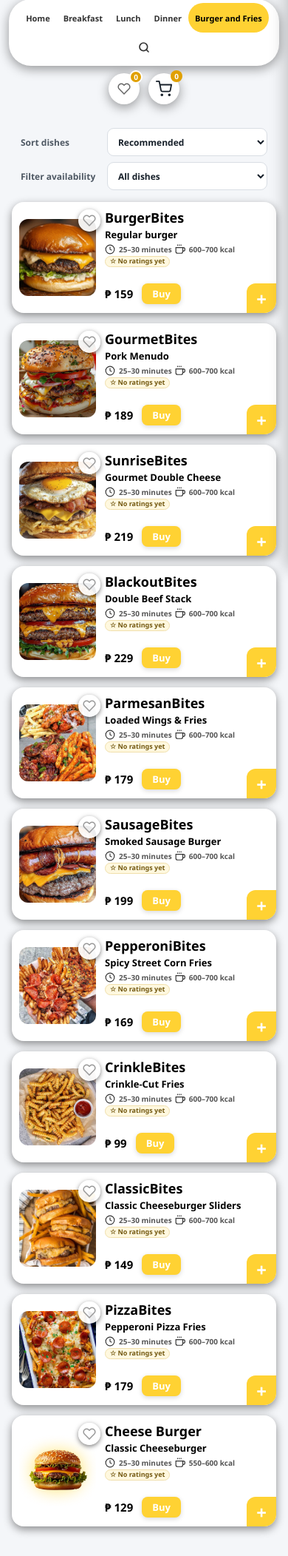
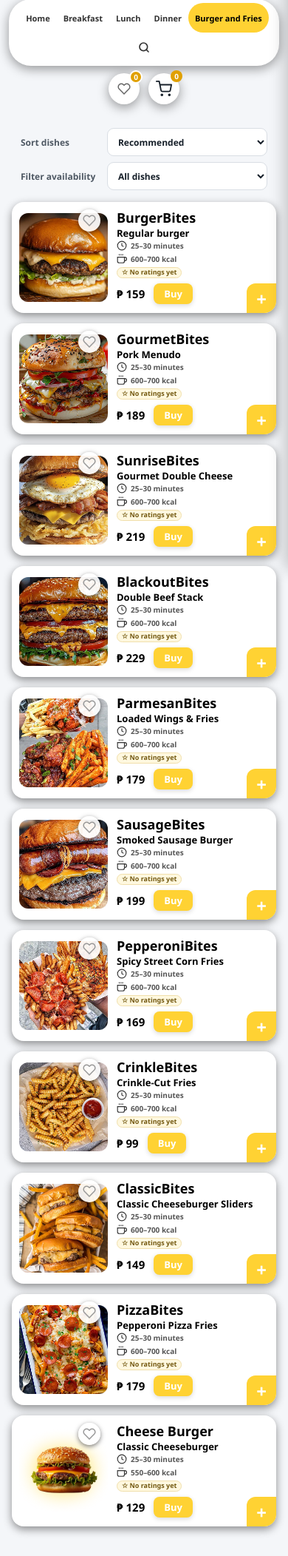
Before and after one commit to anthonycombalicer66-maker/BiteRushWithBackend, a PHP site: page /BiteRushFoodMenuPages/BiteRushBGandFR/index.html in a window 390 px wide. Shown: the part 75-2178 px from the top of the page at 74% size. Run offline with PHP 8.4, Linux system fonts and the light colour scheme; data that the repository does not hold is empty.

Commit message:
Stack food card details with even spacing
Co-authored-by: Copilot <223556219+Copilot@users.noreply.github.com>

```diff
--- a/BiteRushFoodMenuPages/BiteRushBGandFR/index.html
+++ b/BiteRushFoodMenuPages/BiteRushBGandFR/index.html
@@ -9,7 +9,7 @@
     <link rel="stylesheet" href="../../Cart/cart.css?v=8">
     <link rel="stylesheet" href="../../darkmode.css">
     <link rel="stylesheet" href="../../BackButtons.css">
-    <link rel="stylesheet" href="../../food-cards.css?v=8">
+    <link rel="stylesheet" href="../../food-cards.css?v=9">
 </head>
 <body>
 
--- a/BiteRushFoodMenuPages/BiteRushBreakfastPage/index.html
+++ b/BiteRushFoodMenuPages/BiteRushBreakfastPage/index.html
@@ -9,7 +9,7 @@
     <link rel="stylesheet" href="../../Cart/cart.css?v=8">
     <link rel="stylesheet" href="../../darkmode.css">
     <link rel="stylesheet" href="../../BackButtons.css">
-    <link rel="stylesheet" href="../../food-cards.css?v=8">
+    <link rel="stylesheet" href="../../food-cards.css?v=9">
 </head>
 <body>
 
--- a/BiteRushFoodMenuPages/BiteRushDinnerPage/index.html
+++ b/BiteRushFoodMenuPages/BiteRushDinnerPage/index.html
@@ -9,7 +9,7 @@
     <link rel="stylesheet" href="../../Cart/cart.css?v=8">
     <link rel="stylesheet" href="../../darkmode.css">
     <link rel="stylesheet" href="../../BackButtons.css">
-    <link rel="stylesheet" href="../../food-cards.css?v=8">
+    <link rel="stylesheet" href="../../food-cards.css?v=9">
 </head>
 <body>
 
--- a/BiteRushFoodMenuPages/BiteRushLunchPage/index.html
+++ b/BiteRushFoodMenuPages/BiteRushLunchPage/index.html
@@ -9,7 +9,7 @@
     <link rel="stylesheet" href="../../Cart/cart.css?v=8">
     <link rel="stylesheet" href="../../darkmode.css">
     <link rel="stylesheet" href="../../BackButtons.css">
-    <link rel="stylesheet" href="../../food-cards.css?v=8">
+    <link rel="stylesheet" href="../../food-cards.css?v=9">
 </head>
 <body>
 
--- a/SearchResults/index.html
+++ b/SearchResults/index.html
@@ -9,7 +9,7 @@
     <link rel="stylesheet" href="../Cart/cart.css?v=8">
     <link rel="stylesheet" href="../darkmode.css">
     <link rel="stylesheet" href="../BackButtons.css">
-    <link rel="stylesheet" href="../food-cards.css?v=8">
+    <link rel="stylesheet" href="../food-cards.css?v=9">
 </head>
 <body>
     <nav>
--- a/food-cards.css
+++ b/food-cards.css
@@ -158,10 +158,9 @@
 
 .food-card .food-meta {
     display: flex;
-    flex-direction: row;
-    flex-wrap: wrap;
-    align-items: center;
-    gap: 2px 4px;
+    flex-direction: column;
+    align-items: flex-start;
+    gap: 4px;
     margin-bottom: 0;
 }
 
@@ -247,20 +246,20 @@
     }
 
     .featured-menu .food-card {
-        height: 128px;
+        height: 144px;
         padding: 10px;
     }
 
     .food-card {
-        height: 128px;
+        height: 144px;
         padding: 10px;
         gap: 12px;
     }
 
     .food-card > .food-img {
-        width: 104px;
-        height: 104px;
-        flex-basis: 104px;
+        width: 120px;
+        height: 120px;
+        flex-basis: 120px;
     }
 
     .food-card .food-title {
@@ -272,8 +271,8 @@
     }
 
     .food-card .hover-content {
-        height: 22px;
-        margin: 1px 0 2px;
+        height: 18px;
+        margin: 1px 0;
     }
 
     .food-card .food-description {
--- a/index.html
+++ b/index.html
@@ -9,7 +9,7 @@
     <title>BiteRush - Home</title>
     <link rel="stylesheet" href="darkmode.css">
     <link rel="stylesheet" href="BackButtons.css">
-    <link rel="stylesheet" href="food-cards.css?v=8">
+    <link rel="stylesheet" href="food-cards.css?v=9">
 </head>
 <body>
 
```
